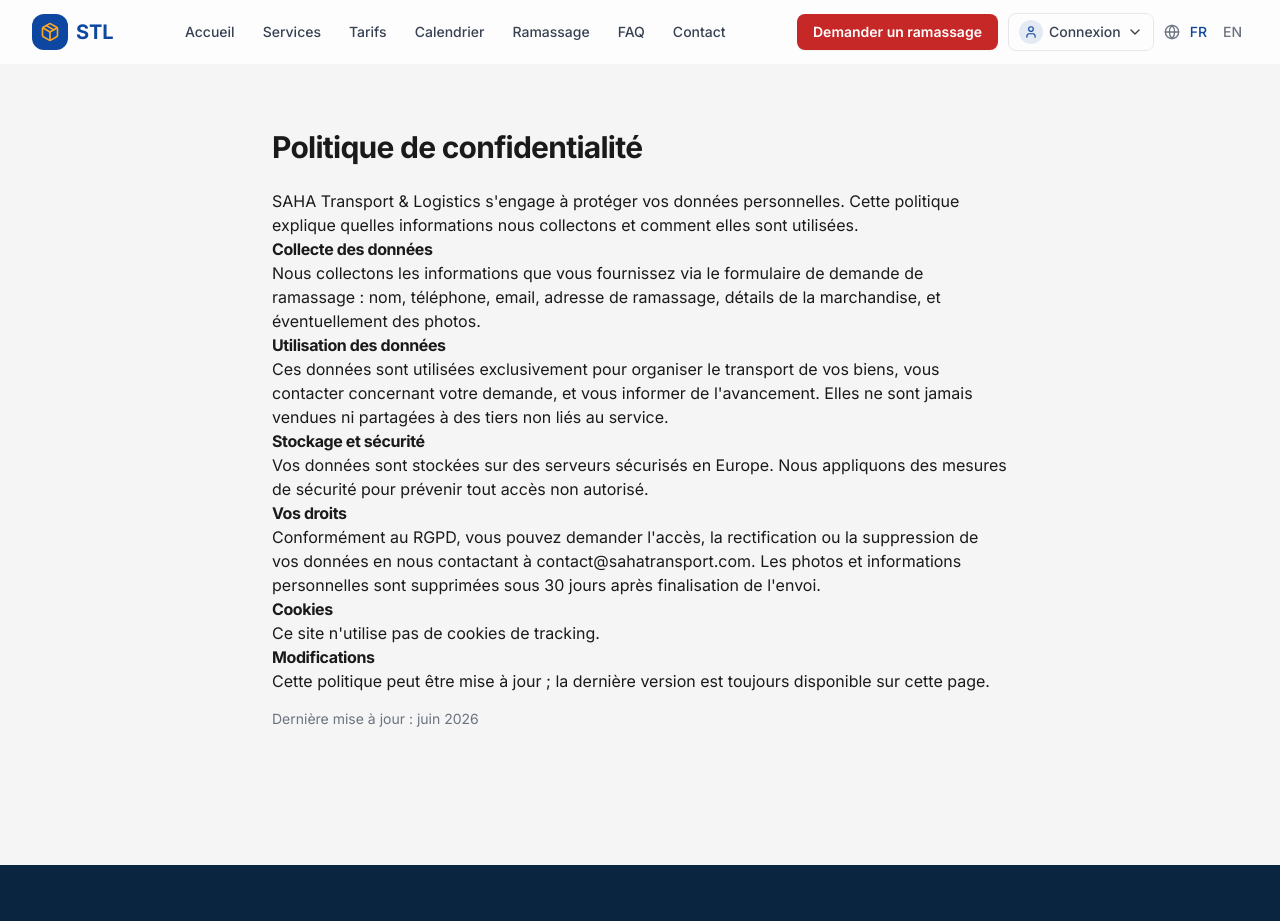
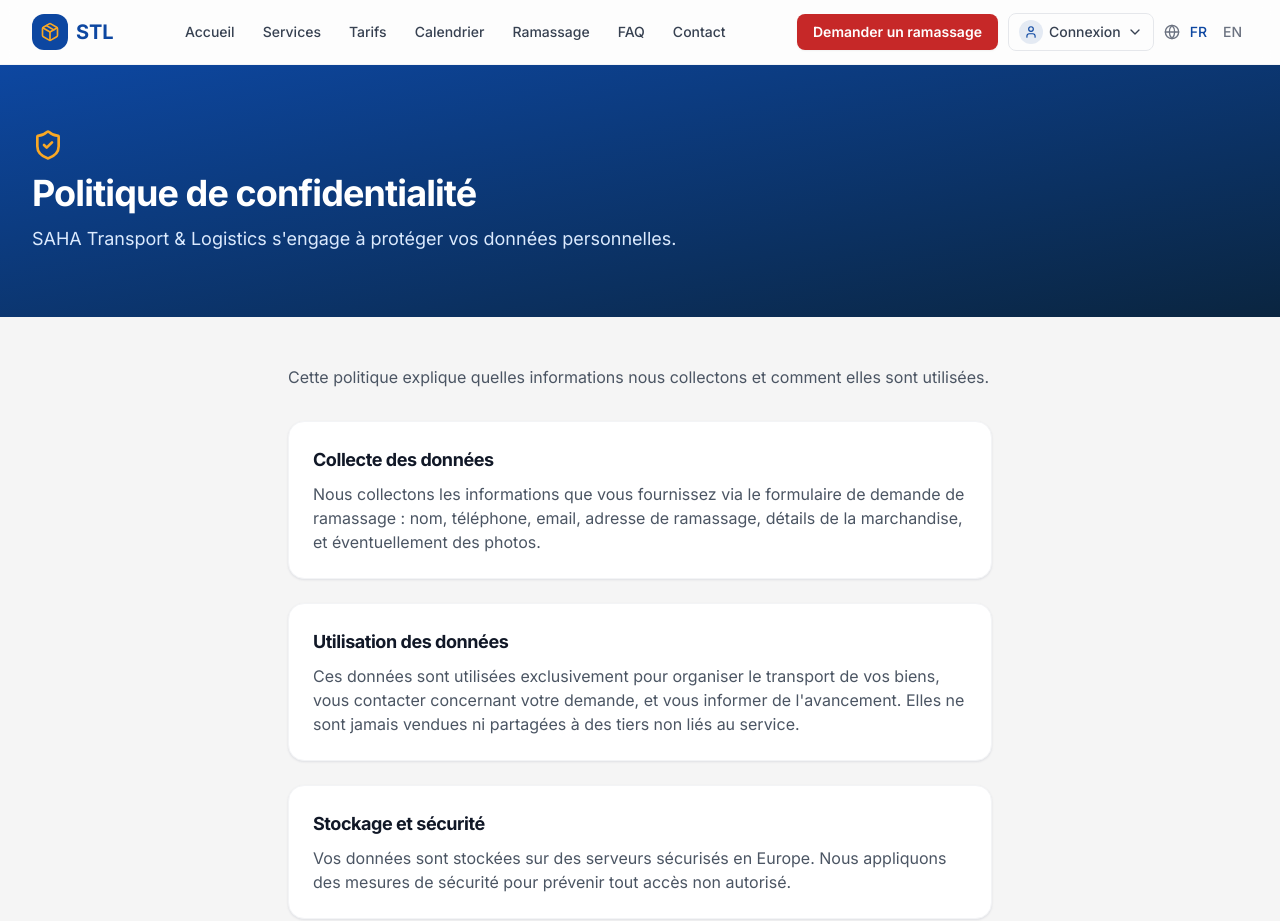
Before and after one commit to mignoncharly/saha, a Next.js app in the folder frontend/: page /privacy in a window 1280 px wide. Shown: the top 921 px of the page. Built offline with nearby package versions, Linux system fonts and the light colour scheme; no server answers.

Commit message:
PWA polish and privacy page redesign (phase 7)
- manifest.json: navy theme/background, lang/scope/orientation/categories,
  SVG icon + maskable purpose for PNG icons.
- offline.html: branded navy fallback with retry button.
- /privacy: hero header + card-based sections matching the new design.

```diff
--- a/frontend/public/offline.html
+++ b/frontend/public/offline.html
@@ -3,16 +3,48 @@
 <head>
   <meta charset="UTF-8">
   <meta name="viewport" content="width=device-width, initial-scale=1.0">
-  <title>STL - Hors ligne</title>
+  <meta name="theme-color" content="#0A2540">
+  <title>STL — Hors ligne</title>
   <style>
-    body { font-family: sans-serif; display: flex; justify-content: center; align-items: center; height: 100vh; background: #f5f5f5; }
-    .card { background: white; padding: 2rem; border-radius: 12px; text-align: center; box-shadow: 0 2px 8px rgba(0,0,0,0.1); }
+    * { box-sizing: border-box; margin: 0; }
+    body {
+      font-family: "Inter", system-ui, -apple-system, sans-serif;
+      display: flex; justify-content: center; align-items: center;
+      min-height: 100vh; padding: 1.5rem;
+      background: linear-gradient(135deg, #0D47A1, #0A2540);
+      color: #fff;
+    }
+    .card {
+      background: rgba(255, 255, 255, 0.06);
+      border: 1px solid rgba(255, 255, 255, 0.12);
+      backdrop-filter: blur(6px);
+      padding: 2.5rem 2rem; border-radius: 20px;
+      text-align: center; max-width: 24rem; width: 100%;
+      box-shadow: 0 8px 32px -4px rgba(0, 0, 0, 0.3);
+    }
+    .logo {
+      display: inline-flex; align-items: center; justify-content: center;
+      width: 56px; height: 56px; border-radius: 16px;
+      background: rgba(255, 255, 255, 0.1); margin-bottom: 1.25rem;
+      font-size: 1.75rem;
+    }
+    h1 { font-size: 1.5rem; font-weight: 700; margin-bottom: 0.5rem; }
+    p { color: #c7d6ee; line-height: 1.6; font-size: 0.95rem; }
+    button {
+      margin-top: 1.75rem; padding: 0.75rem 1.5rem;
+      background: #C62828; color: #fff; border: none;
+      border-radius: 10px; font-size: 0.95rem; font-weight: 600;
+      cursor: pointer; transition: background 0.2s;
+    }
+    button:hover { background: #a91f1f; }
   </style>
 </head>
 <body>
   <div class="card">
-    <h1>STL</h1>
-    <p>Vous êtes hors ligne. Veuillez vérifier votre connexion internet.</p>
+    <div class="logo">📦</div>
+    <h1>Vous êtes hors ligne</h1>
+    <p>Impossible de charger SAHA Transport &amp; Logistics. Vérifiez votre connexion internet, puis réessayez.</p>
+    <button onclick="location.reload()">Réessayer</button>
   </div>
 </body>
 </html>
--- a/frontend/src/app/privacy/page.tsx
+++ b/frontend/src/app/privacy/page.tsx
@@ -1,33 +1,57 @@
+import { ShieldCheck } from "lucide-react";
+import PageHeader from "@/components/ui/PageHeader";
+
+const sections = [
+  {
+    title: "Collecte des données",
+    body: "Nous collectons les informations que vous fournissez via le formulaire de demande de ramassage : nom, téléphone, email, adresse de ramassage, détails de la marchandise, et éventuellement des photos.",
+  },
+  {
+    title: "Utilisation des données",
+    body: "Ces données sont utilisées exclusivement pour organiser le transport de vos biens, vous contacter concernant votre demande, et vous informer de l'avancement. Elles ne sont jamais vendues ni partagées à des tiers non liés au service.",
+  },
+  {
+    title: "Stockage et sécurité",
+    body: "Vos données sont stockées sur des serveurs sécurisés en Europe. Nous appliquons des mesures de sécurité pour prévenir tout accès non autorisé.",
+  },
+  {
+    title: "Vos droits",
+    body: "Conformément au RGPD, vous pouvez demander l'accès, la rectification ou la suppression de vos données en nous contactant à contact@sahatransport.com. Les photos et informations personnelles sont supprimées sous 30 jours après finalisation de l'envoi.",
+  },
+  {
+    title: "Cookies",
+    body: "Ce site n'utilise pas de cookies de tracking.",
+  },
+  {
+    title: "Modifications",
+    body: "Cette politique peut être mise à jour ; la dernière version est toujours disponible sur cette page.",
+  },
+];
+
 export default function PrivacyPage() {
   return (
-    <div className="max-w-3xl mx-auto px-4 py-16">
-      <h1 className="text-3xl font-bold mb-6">Politique de confidentialité</h1>
-      <div className="prose">
-        <p>
-          SAHA Transport & Logistics s'engage à protéger vos données personnelles. Cette politique explique quelles informations nous collectons et comment elles sont utilisées.
+    <>
+      <PageHeader
+        hero
+        icon={<ShieldCheck className="h-8 w-8" />}
+        title="Politique de confidentialité"
+        subtitle="SAHA Transport & Logistics s'engage à protéger vos données personnelles."
+      />
+
+      <div className="container-page max-w-3xl py-12">
+        <p className="mb-8 text-gray-600">
+          Cette politique explique quelles informations nous collectons et comment elles sont utilisées.
         </p>
-        <h2>Collecte des données</h2>
-        <p>
-          Nous collectons les informations que vous fournissez via le formulaire de demande de ramassage : nom, téléphone, email, adresse de ramassage, détails de la marchandise, et éventuellement des photos.
-        </p>
-        <h2>Utilisation des données</h2>
-        <p>
-          Ces données sont utilisées exclusivement pour organiser le transport de vos biens, vous contacter concernant votre demande, et vous informer de l'avancement. Elles ne sont jamais vendues ni partagées à des tiers non liés au service.
-        </p>
-        <h2>Stockage et sécurité</h2>
-        <p>
-          Vos données sont stockées sur des serveurs sécurisés en Europe. Nous appliquons des mesures de sécurité pour prévenir tout accès non autorisé.
-        </p>
-        <h2>Vos droits</h2>
-        <p>
-          Conformément au RGPD, vous pouvez demander l'accès, la rectification ou la suppression de vos données en nous contactant à contact@sahatransport.com. Les photos et informations personnelles sont supprimées sous 30 jours après finalisation de l'envoi.
-        </p>
-        <h2>Cookies</h2>
-        <p>Ce site n'utilise pas de cookies de tracking.</p>
-        <h2>Modifications</h2>
-        <p>Cette politique peut être mise à jour ; la dernière version est toujours disponible sur cette page.</p>
-        <p className="mt-4 text-sm text-gray-500">Dernière mise à jour : juin 2026</p>
+        <div className="space-y-6">
+          {sections.map((s) => (
+            <section key={s.title} className="card">
+              <h2 className="mb-2 text-lg font-bold text-gray-900">{s.title}</h2>
+              <p className="text-gray-600">{s.body}</p>
+            </section>
+          ))}
+        </div>
+        <p className="mt-8 text-sm text-gray-400">Dernière mise à jour : juin 2026</p>
       </div>
-    </div>
+    </>
   );
 }
```
Also changed, not shown: frontend/public/manifest.json.
